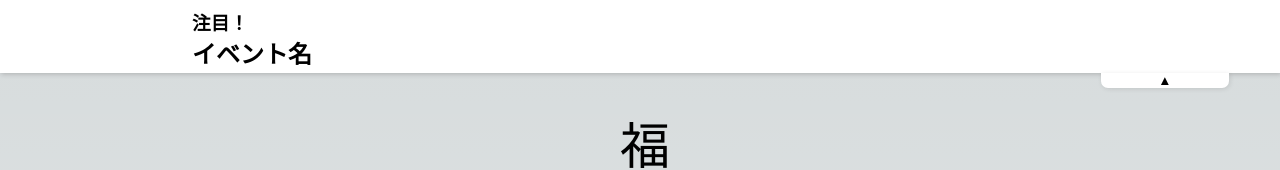
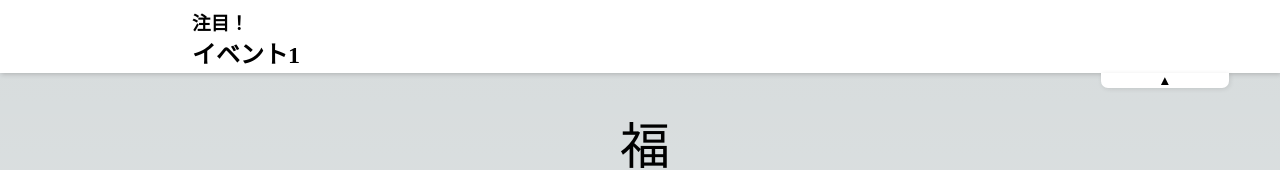
Before and after one commit to nitfc-festival-system-team/2023hp, a Next.js app: page / in a window 1280 px wide. Shown: the top 170 px of the page. Built offline with nearby package versions, Linux system fonts and the light colour scheme; a web font is replaced by a local one.

Commit message:
feat: 開催中のイベントがあればそれのなければ今後開催される直近のイベント名を表示するように

```diff
--- a/src/components/EventOverlay.tsx
+++ b/src/components/EventOverlay.tsx
@@ -1,4 +1,21 @@
 import React, { useState } from "react";
+import { schedules } from "@/db/schedule";
+
+const now = new Date();
+const eventSorted = schedules.sort((a, b) => {
+  const diffA = a.startDate.getTime() - now.getTime();
+  const diffB = b.startDate.getTime() - now.getTime();
+  return diffA - diffB;
+});
+
+const nowHeld = schedules.filter((event) => {
+  const startTime = event.startDate.getTime();
+  const endTime = event.endDate?.getTime();
+
+  return startTime <= now.getTime() && (!endTime || endTime >= now.getTime());
+});
+
+const latestEvent = eventSorted[0];
 
 export const EventHeader = () => {
   const [isHidden, setIsHidden] = useState(false);
@@ -35,7 +52,11 @@ export const EventHeader = () => {
               {!isHidden && (
                 <>
                   <h3 style={{ margin: 0 }}>注目！</h3>
-                  <h2 style={{ margin: 0 }}>イベント名</h2>
+                  <h2 style={{ margin: 0 }}>
+                    {nowHeld.length === 0
+                      ? latestEvent.title
+                      : nowHeld[0].title}
+                  </h2>
                 </>
               )}
             </header>
```
